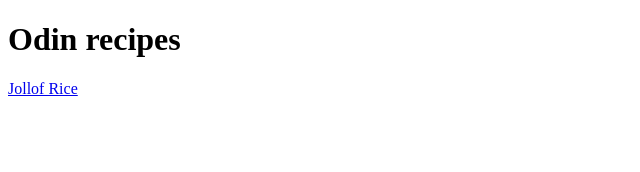
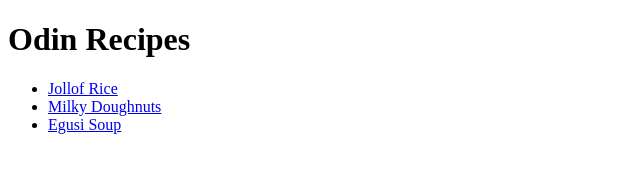
Before and after one commit to chidimmah/Odin-recipe, a plain HTML site: page Index.html in a window 1280 px wide. Shown: the whole page, without its empty margins (0-640 px from the left). Drawn offline with Linux system fonts and the light colour scheme.

Commit message:
modified Index.html

```diff
--- a/Index.html
+++ b/Index.html
@@ -7,8 +7,12 @@
 </head>
 <body>
   <h1>
-    Odin recipes
+    Odin Recipes
   </h1>
-  <a href="Recipes/Jollof.html"> Jollof Rice</a>
+<ul>
+  <li><a href="Recipes/Jollof.html"> Jollof Rice</a></li>
+    <li><a href="Recipes/Doughnut.html">Milky Doughnuts</a></li>
+    <li><a href="Recipes/egusi.html">Egusi Soup</a></li>
+  </ul>
 </body>
 </html>
```
